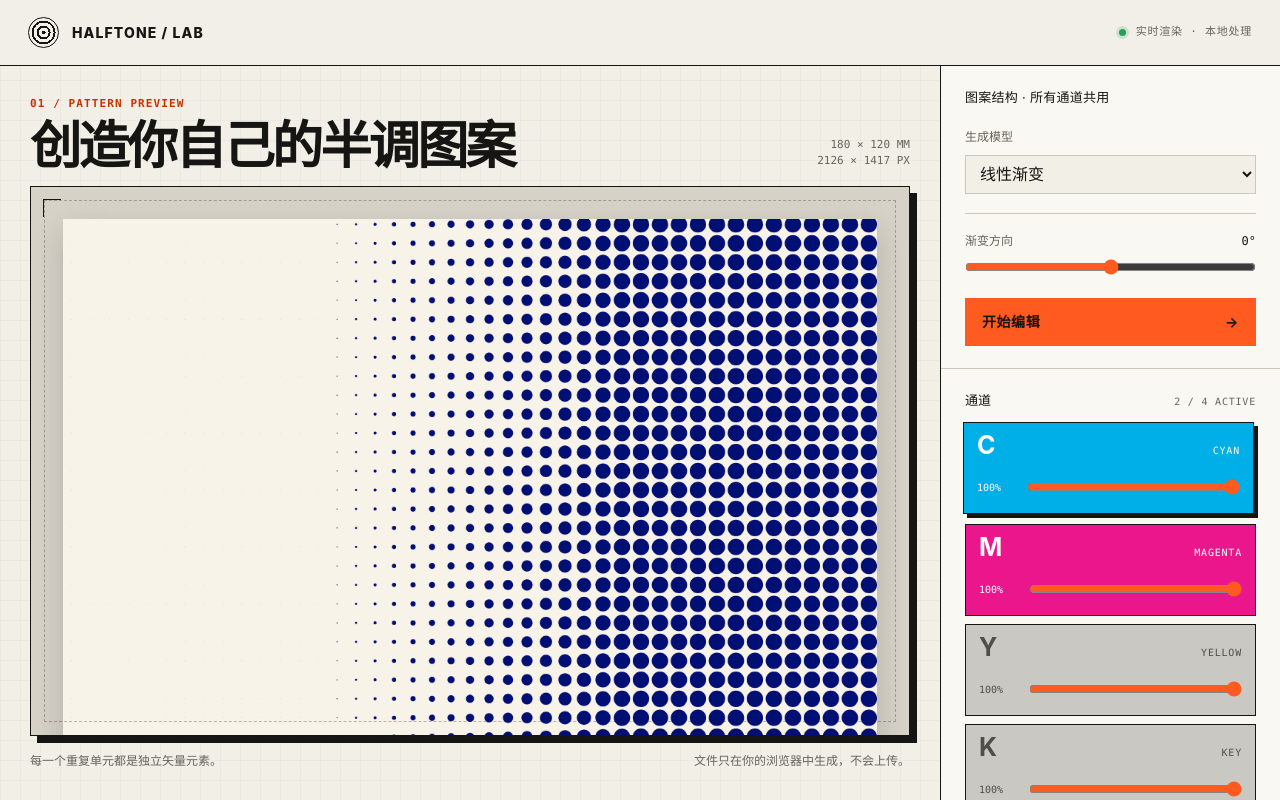
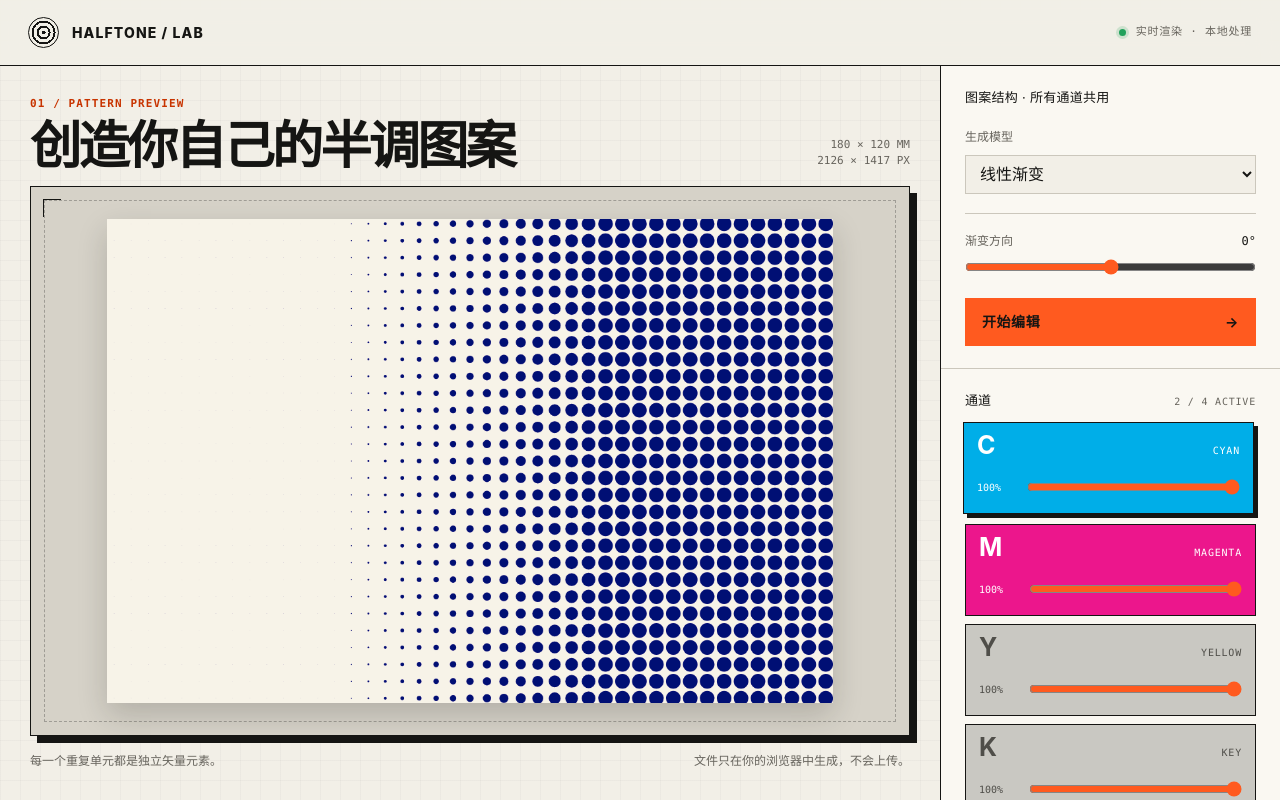
Before and after one commit to WindSweeps/halftone-studio, a Next.js app: page / in a window 1280 px wide. Built offline with nearby package versions, Linux system fonts and the light colour scheme; no server answers.

Commit message:
Balance preview canvas bleed

```diff
--- a/app/HalftoneStudio.tsx
+++ b/app/HalftoneStudio.tsx
@@ -1251,11 +1251,13 @@ export default function HalftoneStudio() {
           </div>
 
           <div className="canvas-frame">
-            <canvas
-              ref={canvasRef}
-              aria-label="实时半调图案预览"
-              style={{ "--art-ratio": settings.widthMm / settings.heightMm } as React.CSSProperties}
-            />
+            <div className="canvas-stage">
+              <canvas
+                ref={canvasRef}
+                aria-label="实时半调图案预览"
+                style={{ "--art-ratio": settings.widthMm / settings.heightMm } as React.CSSProperties}
+              />
+            </div>
           </div>
 
           <div className="preview-foot">
--- a/app/globals.css
+++ b/app/globals.css
@@ -165,14 +165,21 @@ h1 {
 .canvas-frame {
   min-height: 460px;
   flex: 1;
-  display: grid;
-  place-items: center;
-  padding: 32px;
   overflow: hidden;
   border: 1px solid var(--ink);
   background: #d6d2c8;
   box-shadow: 7px 7px 0 var(--ink);
   position: relative;
+}
+
+.canvas-stage {
+  position: absolute;
+  inset: 32px;
+  display: grid;
+  place-items: center;
+  container-type: size;
+  min-width: 0;
+  min-height: 0;
 }
 
 .canvas-frame::before,
@@ -196,10 +203,12 @@ h1 {
   border-top: 1px solid var(--ink);
 }
 
-canvas {
+.canvas-frame canvas {
   display: block;
-  width: min(100%, 980px);
-  max-height: calc(100vh - 250px);
+  width: min(100cqw, calc(100cqh * var(--art-ratio, 1.5)));
+  height: auto;
+  max-width: none;
+  max-height: none;
   aspect-ratio: var(--art-ratio, 1.5);
   object-fit: contain;
   background: white;
@@ -994,12 +1003,11 @@ input[type="range"] {
 
   .canvas-frame {
     min-height: 330px;
-    padding: 22px;
     box-shadow: 4px 4px 0 var(--ink);
   }
 
-  canvas {
-    max-height: none;
+  .canvas-stage {
+    inset: 22px;
   }
 
   .preview-foot {
```
